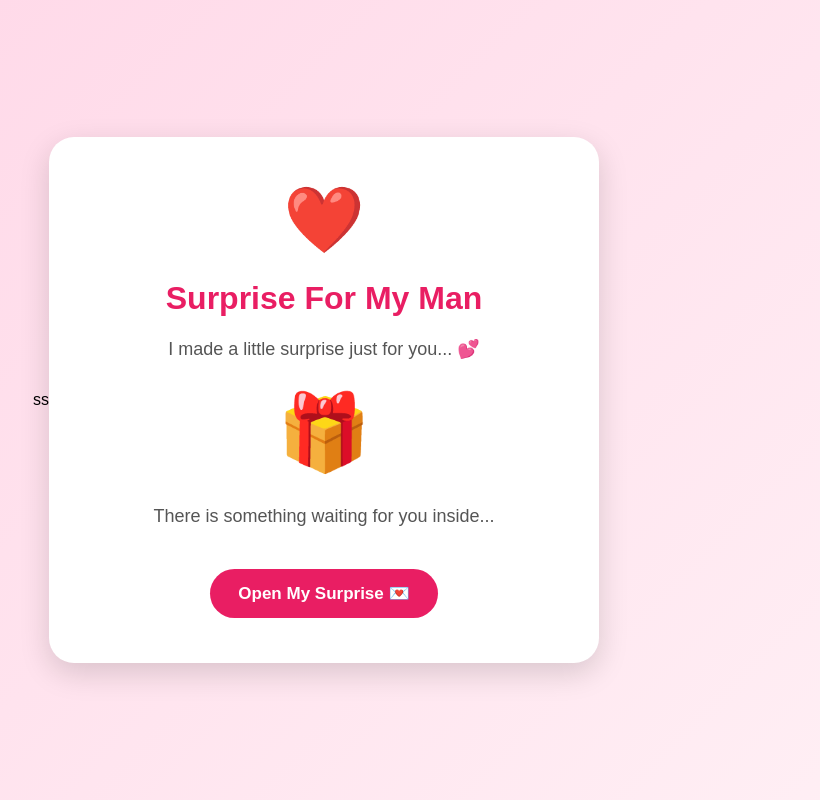
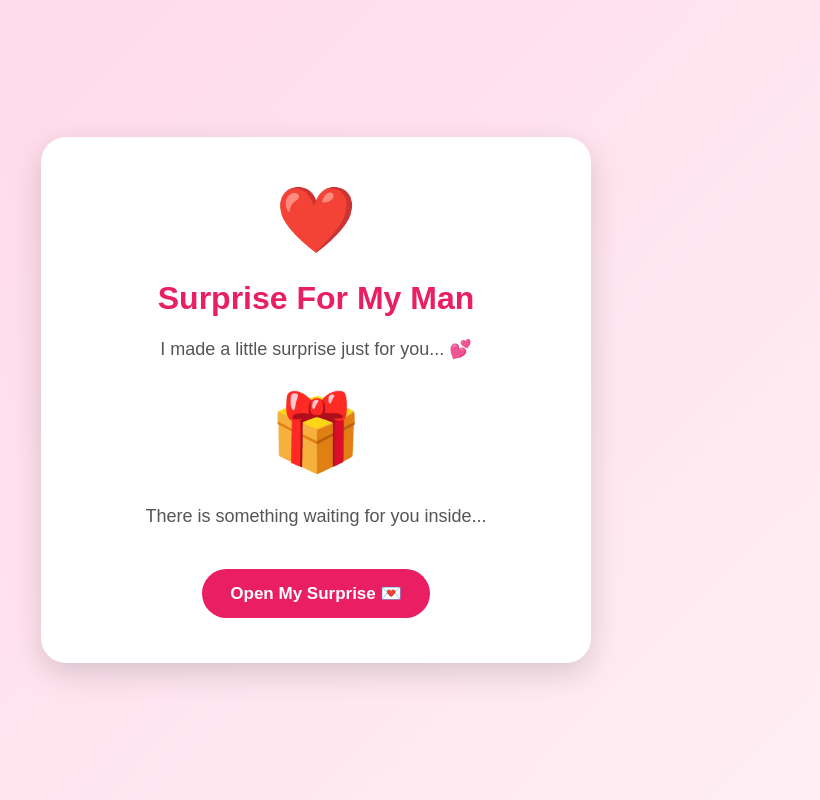
Before and after one commit to vrpatil-project/GIft, a plain HTML site: page index.html in a window 1280 px wide. Shown: the whole page, without its empty margins (324-1144 px from the left). Drawn offline with Linux system fonts and the light colour scheme.

Commit message:
Fix formatting issues in index.html

```diff
--- a/index.html
+++ b/index.html
@@ -6,7 +6,7 @@
     <link rel="stylesheet" href="style.css">
 </head>
 
-<body>ss
+<body>
 
     <div class="home-card">
 
```
